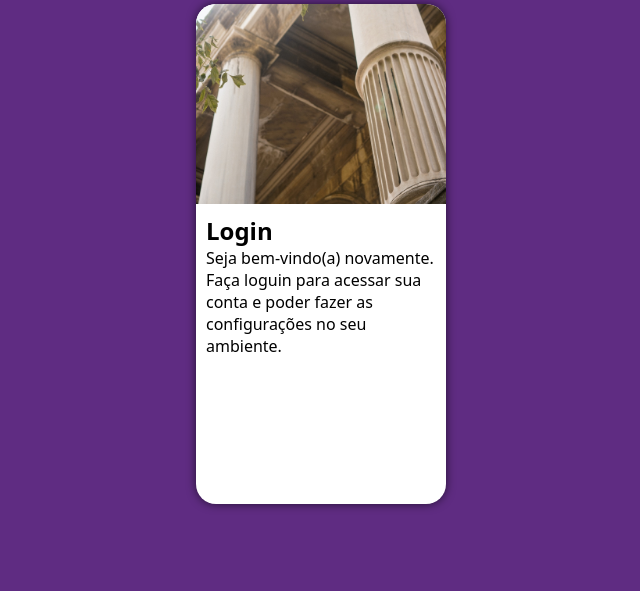
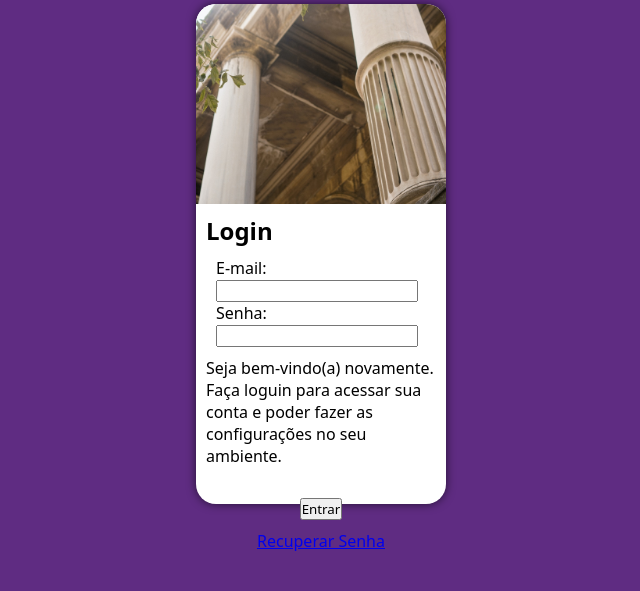
Before and after one commit to engmarcoselias/HTML-e-CSS-Curso, a PHP site: page / in a window 1280 px wide. Shown: the part 146-737 px from the top of the page, without its empty margins (319-959 px from the left). Run offline with PHP 8.4, Linux system fonts and the light colour scheme.

Commit message:
Atualizando pagina loguin

```diff
--- a/Projetologuin/estilo/stylo.css
+++ b/Projetologuin/estilo/stylo.css
@@ -46,3 +46,14 @@ main{
     display: block;
     padding: 10px;
 }
+#dados{
+    padding: 10px;
+}
+#botoes{
+    padding: 30px;
+    text-align: center;
+}
+#botoes > p{
+    text-align: center;
+    padding: 10px;
+}
--- a/Projetologuin/index.html
+++ b/Projetologuin/index.html
@@ -15,9 +15,19 @@
             </div>
             <div id="formulario">
                 <h1>Login</h1>
+                <form id="dados" action="loguin.php">
+                    <label for="email">
+                        E-mail:<input type="text" id="email" name="email">
+                    </label>
+                    <label for="senha">
+                        Senha:<input type="password" name="senha" id="senha" name="senha">
+                    </label>
+
+                </form>
                 <p>Seja bem-vindo(a) novamente. Faça loguin para acessar sua conta e poder fazer as configurações no seu ambiente.</p>
-                <form action="loguin.php" method="post">
-
+                <form id="botoes" action="loguin.php" method="post">
+                    <input type="submit" value="Entrar">
+                    <p><a href="#">Recuperar Senha</a></p>
                 </form>
             </div>
         </section>
```
